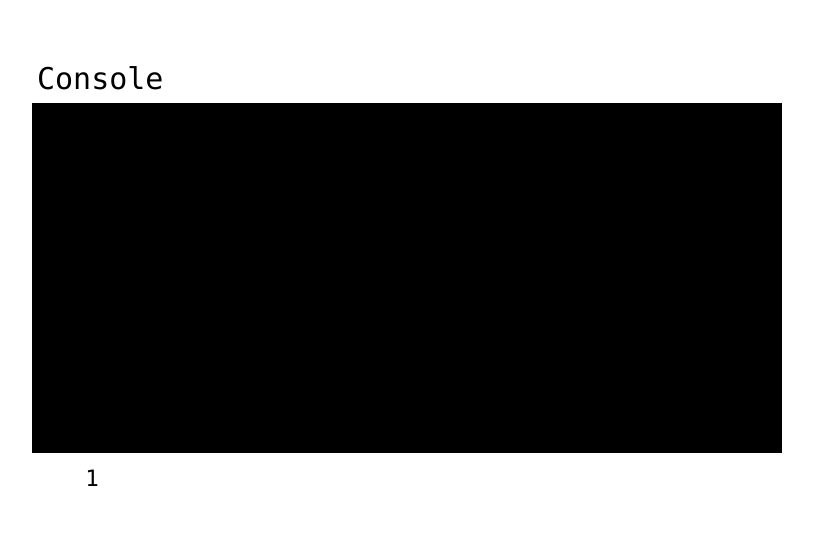
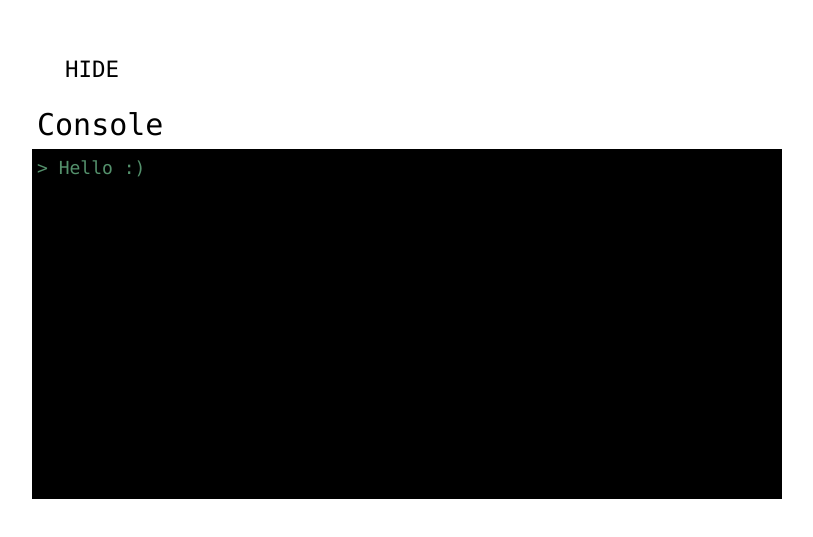
Before and after one commit to GanievIbraim/Vue3_base, a Vue app: page / in a window 1280 px wide. Shown: the part 125-662 px from the top of the page, without its empty margins (233-1046 px from the left). Built offline with nearby package versions, Linux system fonts and the light colour scheme.

Commit message:
Reactive condition

```diff
--- a/src/App.vue
+++ b/src/App.vue
@@ -1,14 +1,15 @@
 <template>
+  <button  @click="hide" v-if="visible">HIDE</button>
+  <button  @click="show" v-if="!visible">SHOW</button>
 
-  <div id='cmd_head'>
+  <div id='cmd_head' v-if="visible">
   <p>Console</p>
   </div>
 
-  <div id='cmd'>
-    <p v-if="!hidden">> Hello :)</p>
+  <div id='cmd' v-if="visible">
+    <p >> Hello :)</p>
   </div>
 
-  <button  @click="show">1</button>
 
 </template>
 
@@ -17,12 +18,16 @@
 export default {
 	data() {
     return {
-      hidden: true,
+      visible: true,
 	  }
   },
 
   methods: {
     show: function() {
+      this.visible = true;
+    },
+    hide: function() {
+      this.visible = false;
     }
   }
 }
--- a/src/assets/main.css
+++ b/src/assets/main.css
@@ -1,5 +1,9 @@
 @import './base.css';
 
+#app{
+  width: 750px;
+  height: 448px;
+}
 body{
   display: flex;
   place-items: center;
@@ -26,8 +30,8 @@ p{
 }
 
 button{
-  margin-right: 10px;
-  margin-top: 7px;
+  margin-right: 15px;
+  margin-bottom: 15px;
   font-family: Consolas;
   font-size: 1.5em;
   background-color: white;
```
